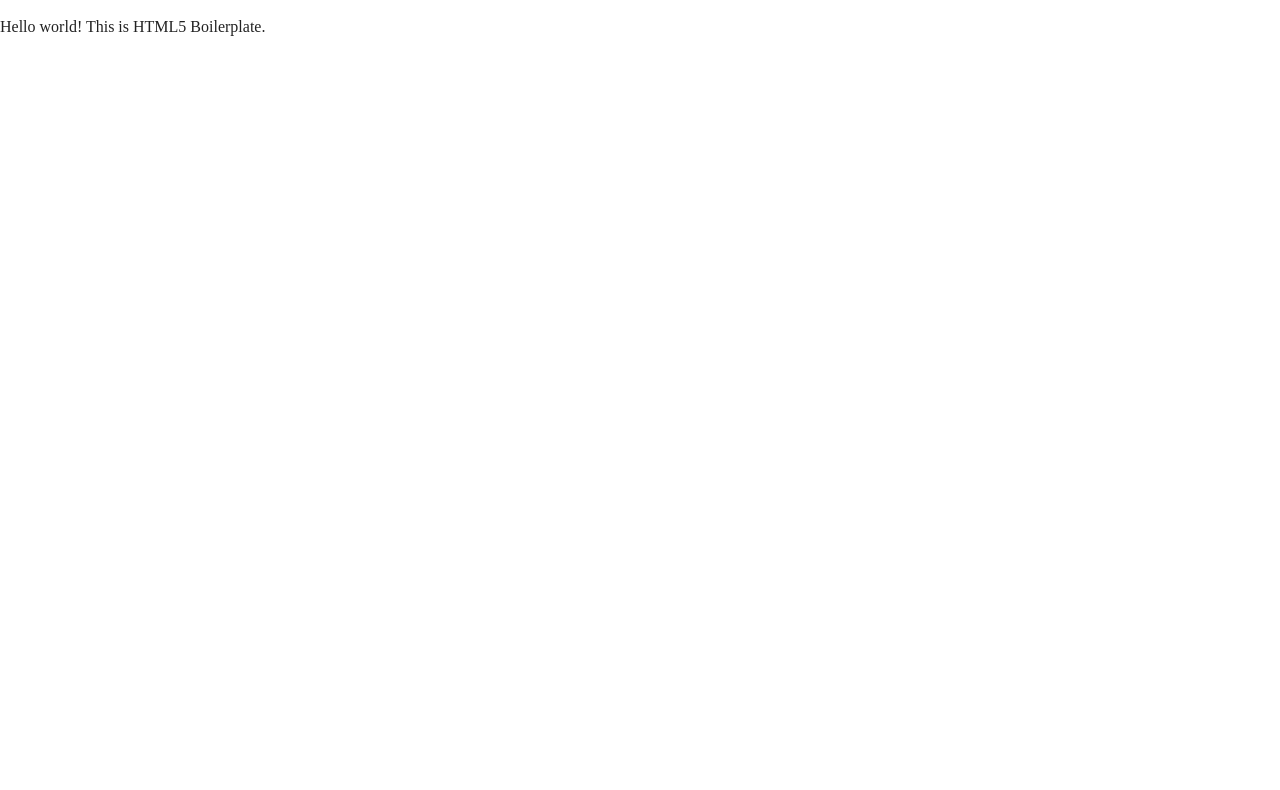
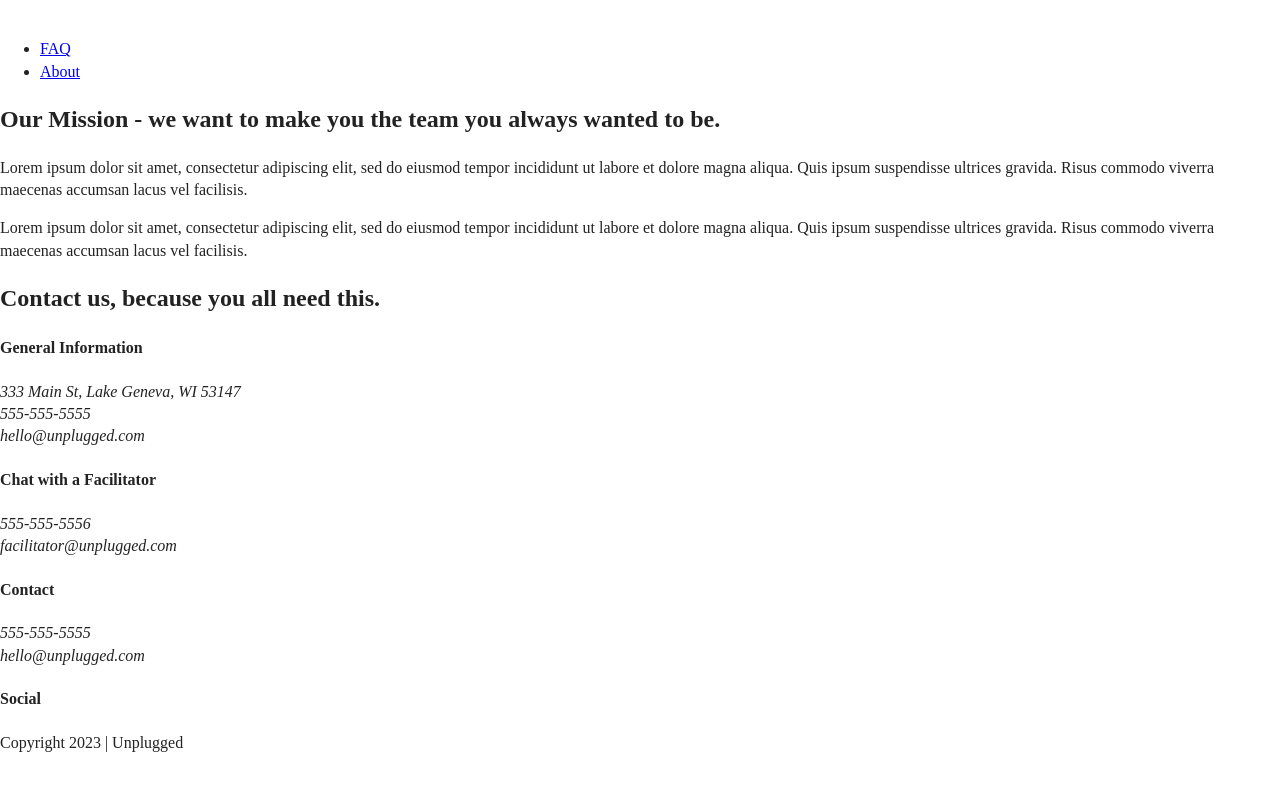
Before and after one commit to SligarK/unpluggedks, a website: page about/index.html in a window 1280 px wide. Drawn offline with Linux system fonts and the light colour scheme.

Commit message:
Added text to about page

```diff
--- a/about/index.html
+++ b/about/index.html
@@ -3,7 +3,7 @@
 
 <head>
   <meta charset="utf-8">
-  <title></title>
+  <title>About | Unplugged Retreat</title>
   <meta name="description" content="">
   <meta name="viewport" content="width=device-width, initial-scale=1">
 
@@ -24,8 +24,88 @@
 
 <body>
 
-  <!-- Add your site or application content here -->
-  <p>Hello world! This is HTML5 Boilerplate.</p>
+  <header>
+    <div class="content-wrapper">
+      <a href="#">
+        <img>
+      </a>
+      <div class="header-divider"></div>
+      <nav>
+        <ul>
+          <li><a href="../faq/index.html">FAQ</a></li>
+          <li><a href="index.html">About</a></li>
+        </ul>
+      </nav>
+
+    </div>
+  </header>
+  <main>
+    <section class="mission">
+      <div class="content-wrapper">
+        <h2>Our Mission - we want to make you the team you always wanted to be.</h2>
+        <div class="mission-content">
+          <p>Lorem ipsum dolor sit amet, consectetur adipiscing elit, sed do eiusmod tempor incididunt ut labore et dolore magna aliqua. Quis ipsum suspendisse ultrices gravida. Risus commodo viverra maecenas accumsan lacus vel facilisis.</p>
+          <p>Lorem ipsum dolor sit amet, consectetur adipiscing elit, sed do eiusmod tempor incididunt ut labore et dolore magna aliqua. Quis ipsum suspendisse ultrices gravida. Risus commodo viverra maecenas accumsan lacus vel facilisis.</p>
+        </div>
+      </div>
+    </section>
+    <section class="map">
+      <figure>
+
+      </figure>
+    </section>
+    <section class="contact-section">
+      <div class="content-wrapper">
+        <h2>Contact us, because you all need this.</h2>
+        <div class="contact-content">
+          <div>
+            <h4>General Information</h4>
+            <address>
+              <p>333 Main St, Lake Geneva, WI 53147<br>
+                555-555-5555<br>
+                hello@unplugged.com</p>
+            </address>
+          </div>
+          <div>
+            <h4>Chat with a Facilitator</h4>
+            <address>
+              <p>555-555-5556<br>
+                facilitator@unplugged.com</p>
+            </address>
+          </div>
+        </div>
+      </div>
+    </section>
+
+  </main>
+  <footer>
+    <div class="content-wrapper">
+      <div class="footer-content">
+        <div class="contact">
+          <h4>Contact</h4>
+          <address>
+            <p>
+              555-555-5555<br>
+              hello@unplugged.com
+            </p>
+          </address>
+        </div>
+        <div class="social">
+          <h4>Social</h4>
+          <div class="social-icons">
+            <p>
+              <a href="#"></a>
+            </p>
+          </div>
+        </div>
+      </div>
+      <div class="copyright">
+        <p>Copyright 2023 | Unplugged</p>
+
+      </div>
+
+    </div>
+  </footer>
   <script src="../js/vendor/modernizr-3.11.2.min.js"></script>
   <script src="../js/plugins.js"></script>
   <script src="../js/main.js"></script>
```
Also changed, not shown: index.html (+2 -2 lines).
